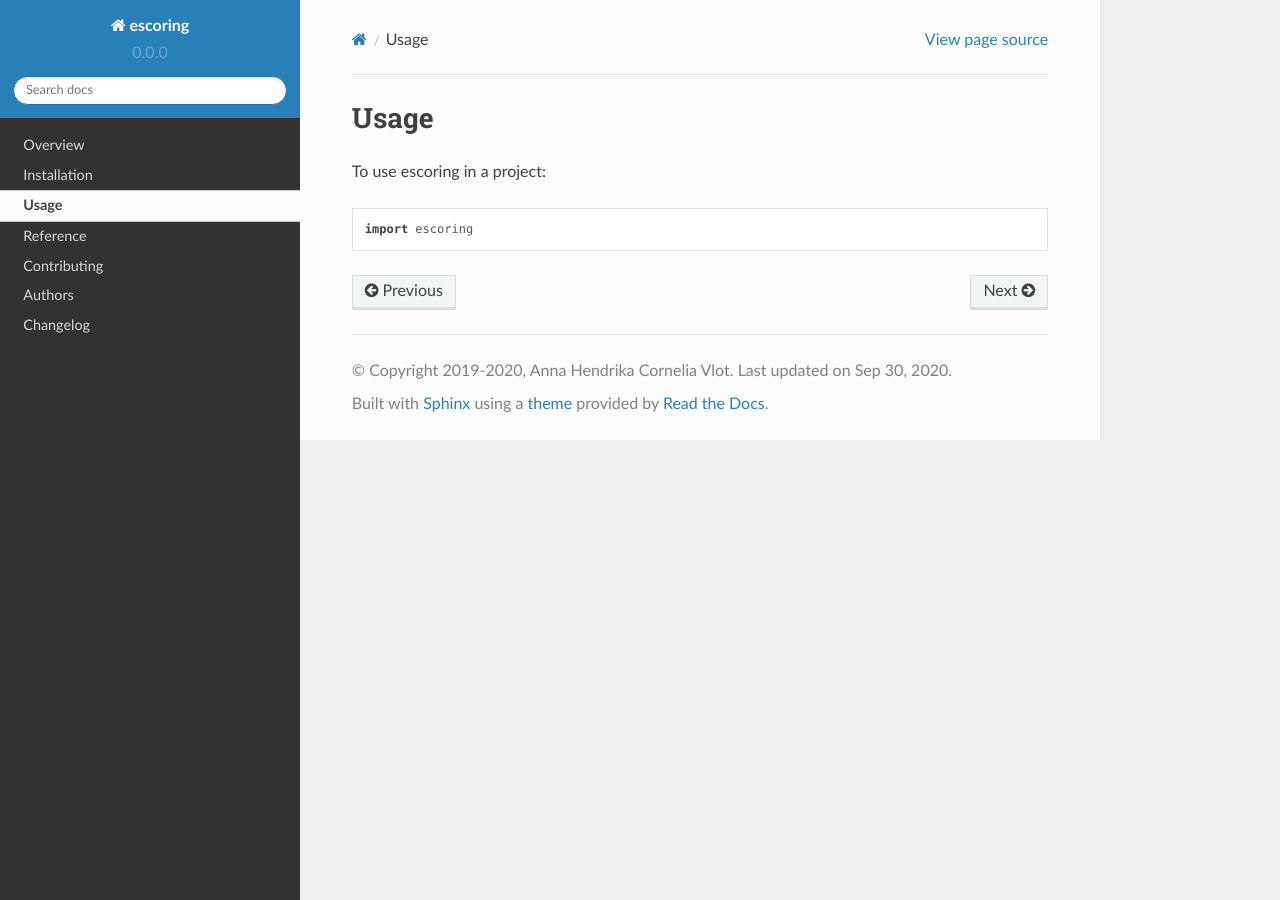
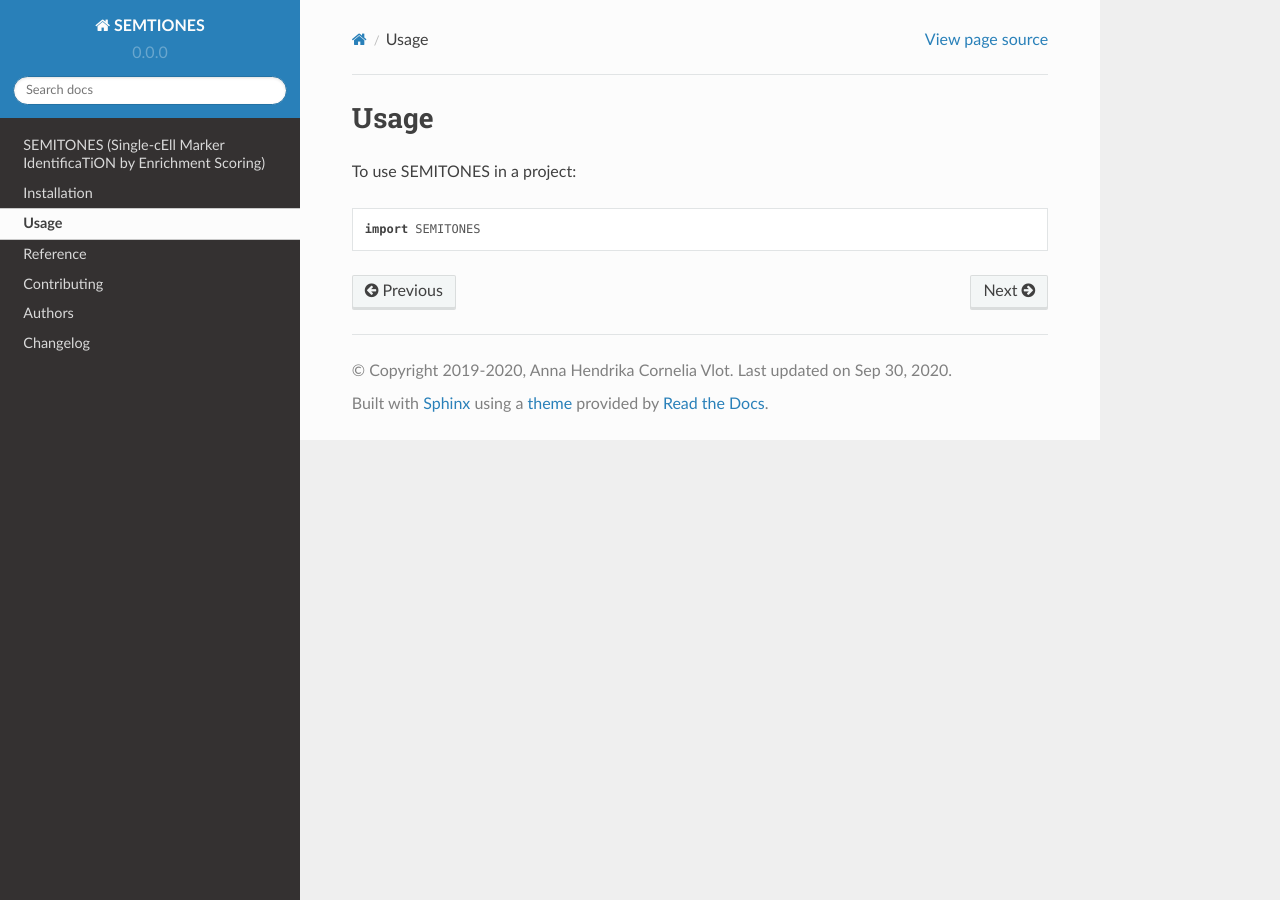
Before and after one commit to ohlerlab/SEMITONES, a Sphinx documentation site: the page built from docs/usage.rst, in a window 1280 px wide. Built offline with Sphinx 7.4.7 and the Read the Docs theme 2.0.0, drawn with Linux system fonts in a browser that asks for light colours.

Commit message:
Update names from escoring to SEMITONES

```diff
--- a/docs/conf.py
+++ b/docs/conf.py
@@ -16,7 +16,7 @@
 ]
 source_suffix = '.rst'
 master_doc = 'index'
-project = 'escoring'
+project = 'SEMTIONES'
 year = '2019-2020'
 author = 'Anna Hendrika Cornelia Vlot'
 copyright = '{0}, {1}'.format(year, author)
@@ -25,8 +25,8 @@
 pygments_style = 'trac'
 templates_path = ['.']
 extlinks = {
-    'issue': ('https://github.com/ohlerlab/escoring/issues/%s', '#'),
-    'pr': ('https://github.com/ohlerlab/escoring/pull/%s', 'PR #'),
+    'issue': ('https://github.com/ohlerlab/SEMTIONES/issues/%s', '#'),
+    'pr': ('https://github.com/ohlerlab/SEMTIONES/pull/%s', 'PR #'),
 }
 # on_rtd is whether we are on readthedocs.org
 on_rtd = os.environ.get('READTHEDOCS', None) == 'True'
--- a/docs/installation.rst
+++ b/docs/installation.rst
@@ -4,4 +4,4 @@
 
 At the command line::
 
-    pip install escoring
+    pip install SEMITONES
--- /dev/null
+++ b/docs/reference/SEMITONES.rst
@@ -0,0 +1,9 @@
+SEMITONES
+========
+
+.. testsetup::
+
+    from SEMITONES import *
+
+.. automodule:: SEMITONES
+    :members:
--- a/docs/reference/escoring.rst
+++ /dev/null
@@ -1,9 +0,0 @@
-escoring
-========
-
-.. testsetup::
-
-    from escoring import *
-
-.. automodule:: escoring
-    :members:
--- a/docs/reference/index.rst
+++ b/docs/reference/index.rst
@@ -4,4 +4,4 @@
 .. toctree::
     :glob:
 
-    escoring*
+    SEMITONES*
--- a/docs/usage.rst
+++ b/docs/usage.rst
@@ -2,6 +2,6 @@
 Usage
 =====
 
-To use escoring in a project::
+To use SEMITONES in a project::
 
-	import escoring
+	import SEMITONES
--- a/setup.cfg
+++ b/setup.cfg
@@ -29,8 +29,8 @@
 [tool:isort]
 force_single_line = True
 line_length = 120
-known_first_party = escoring
+known_first_party = SEMITONES
 default_section = THIRDPARTY
-forced_separate = test_escoring
+forced_separate = test_SEMITONES
 not_skip = __init__.py
 skip = .tox,.eggs,ci/templates
```
Also changed, not shown: CONTRIBUTING.rst (+8 -8 lines), README.rst (+34 -9 lines), setup.py (+5 -5 lines), 2 other files.
